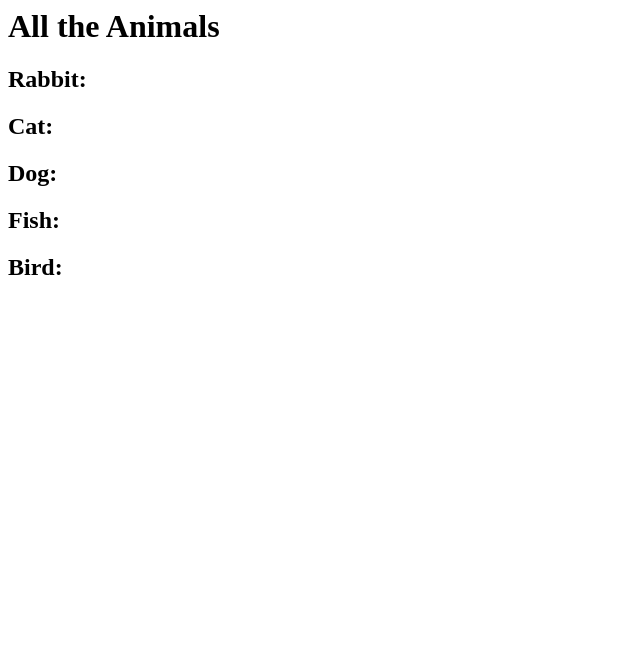
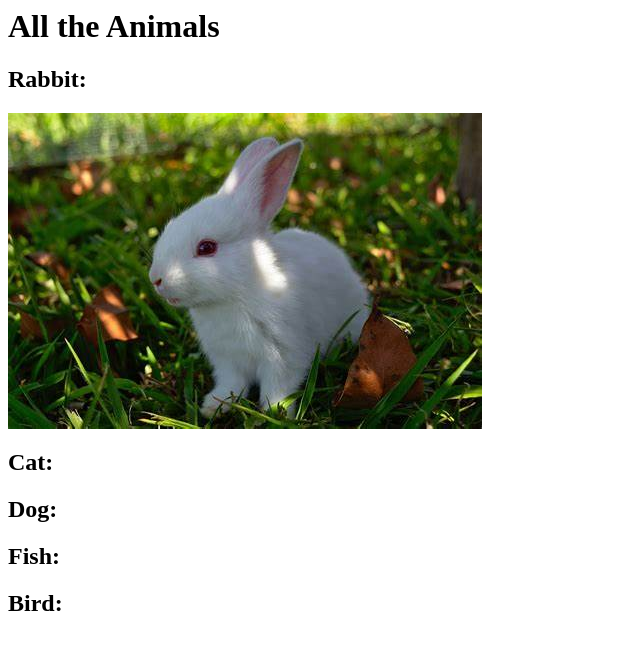
Before and after one commit to vikas26012014/html-multi-page-websites-file-paths, a plain HTML site: page Folder0/index.html in a window 1280 px wide. Shown: the whole page, without its empty margins (0-640 px from the left). Drawn offline with Linux system fonts and the light colour scheme.

Commit message:
Update index.html

```diff
--- a/Folder0/index.html
+++ b/Folder0/index.html
@@ -1,6 +1,6 @@
 <h1>All the Animals</h1>
 <h2>Rabbit:</h2>
-
+<img src="./rabbit.png">
 <h2>Cat:</h2>
 
 <h2>Dog:</h2>
```
